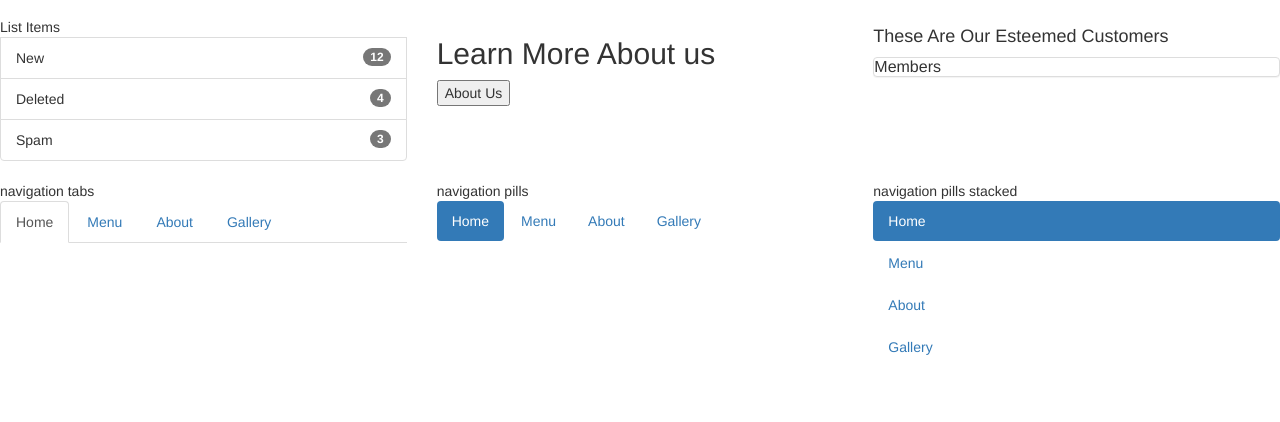
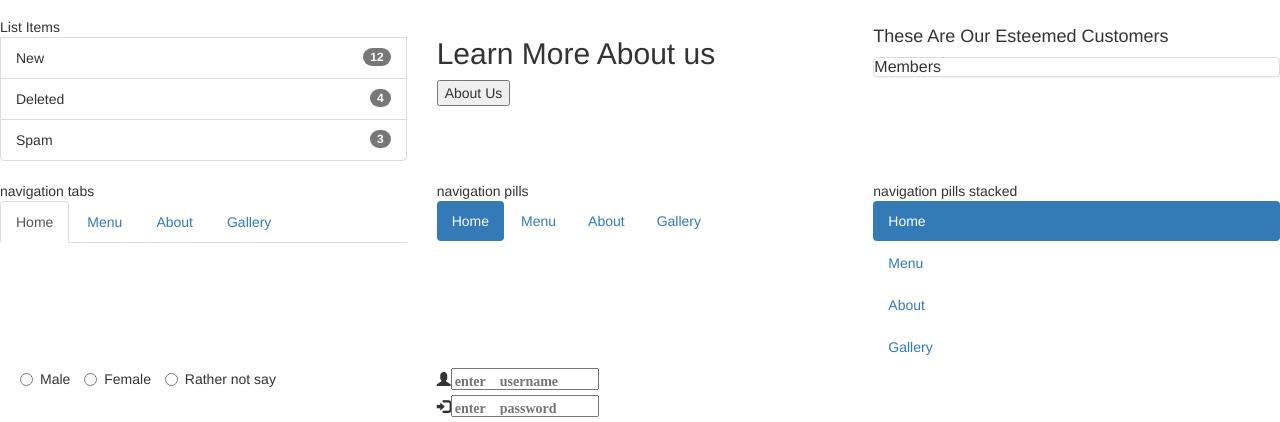
Before and after one commit to kibeert/octo-garbanzo, a plain HTML site: page index.html in a window 1280 px wide. Shown: the part 833-1255 px from the top of the page. Before the commit the page ends 1200 px from the top, so only its background shows below. Drawn offline with nearby package versions, Linux system fonts and the light colour scheme.

Commit message:
The diff adds radio buttons for gender and a form with a username and password field. (generated by useblackbox.ai )

```diff
--- a/index.html
+++ b/index.html
@@ -171,7 +171,21 @@
             </div>
         </div>
         <div class="row">
-
+            <div class="col-sm-4">
+                <div class="radio-inline">
+                    <label class="radio-inline" for="gender"><input type="radio" name="optradio">Male</label>
+                    <label class="radio-inline" for="gender"><input type="radio" name="optradio">Female</label>
+                    <label class="radio-inline" for="gender"><input type="radio" name="optradio">Rather not say</label>
+                </div>
+            </div>
+            <div class="col-sm-4">
+                <form action="" class="form">
+                    <div class="input-group">
+                        <span class="glyphicon glyphicon-user"><label for="username"><input type="text" placeholder="enter username"></label></span><br>
+                        <span class="glyphicon glyphicon-log-in"><label for="login"><input type="password" placeholder="enter password "></label></span>
+                    </div>
+                </form>
+            </div>
         </div>
     </div>
 </body>
```
